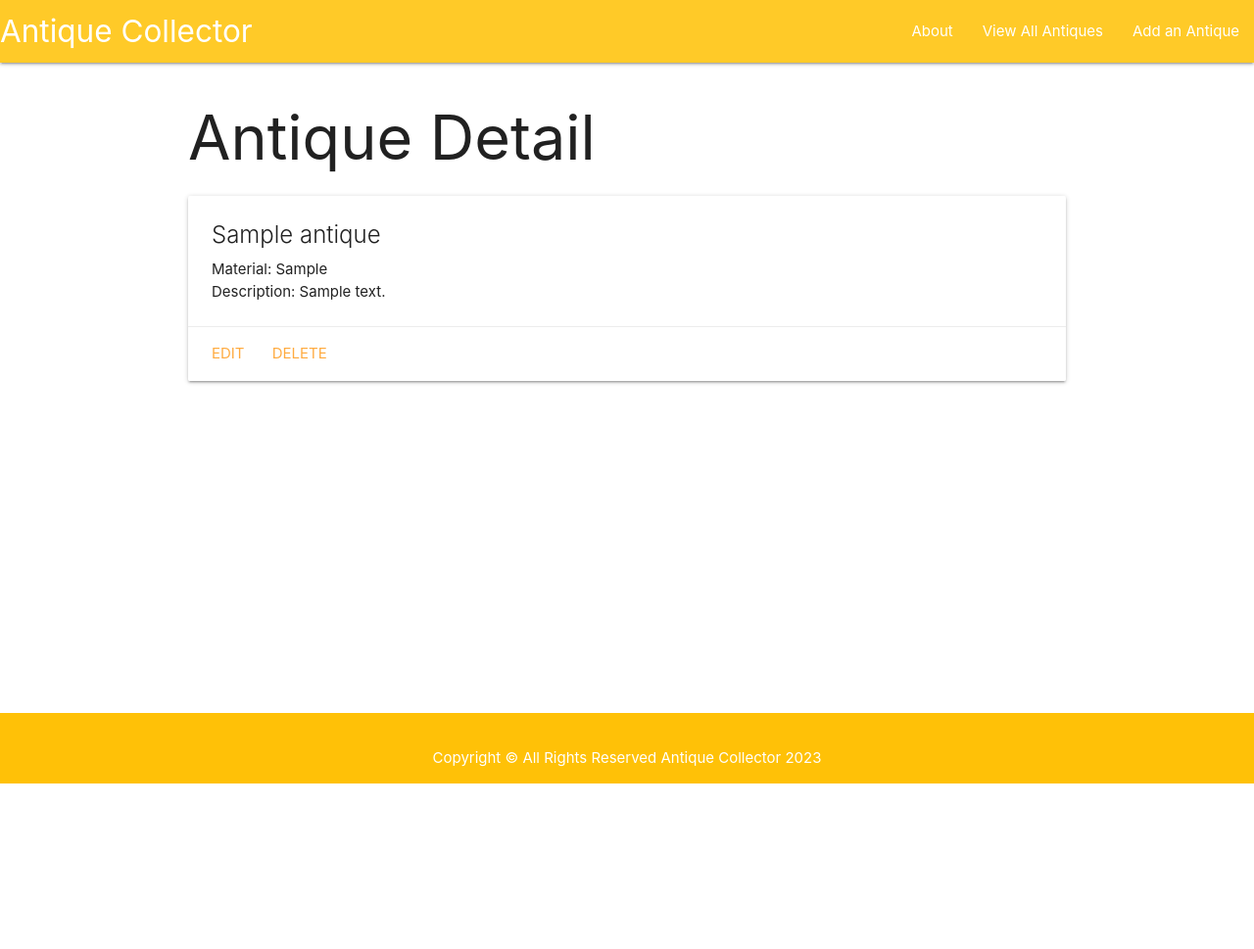
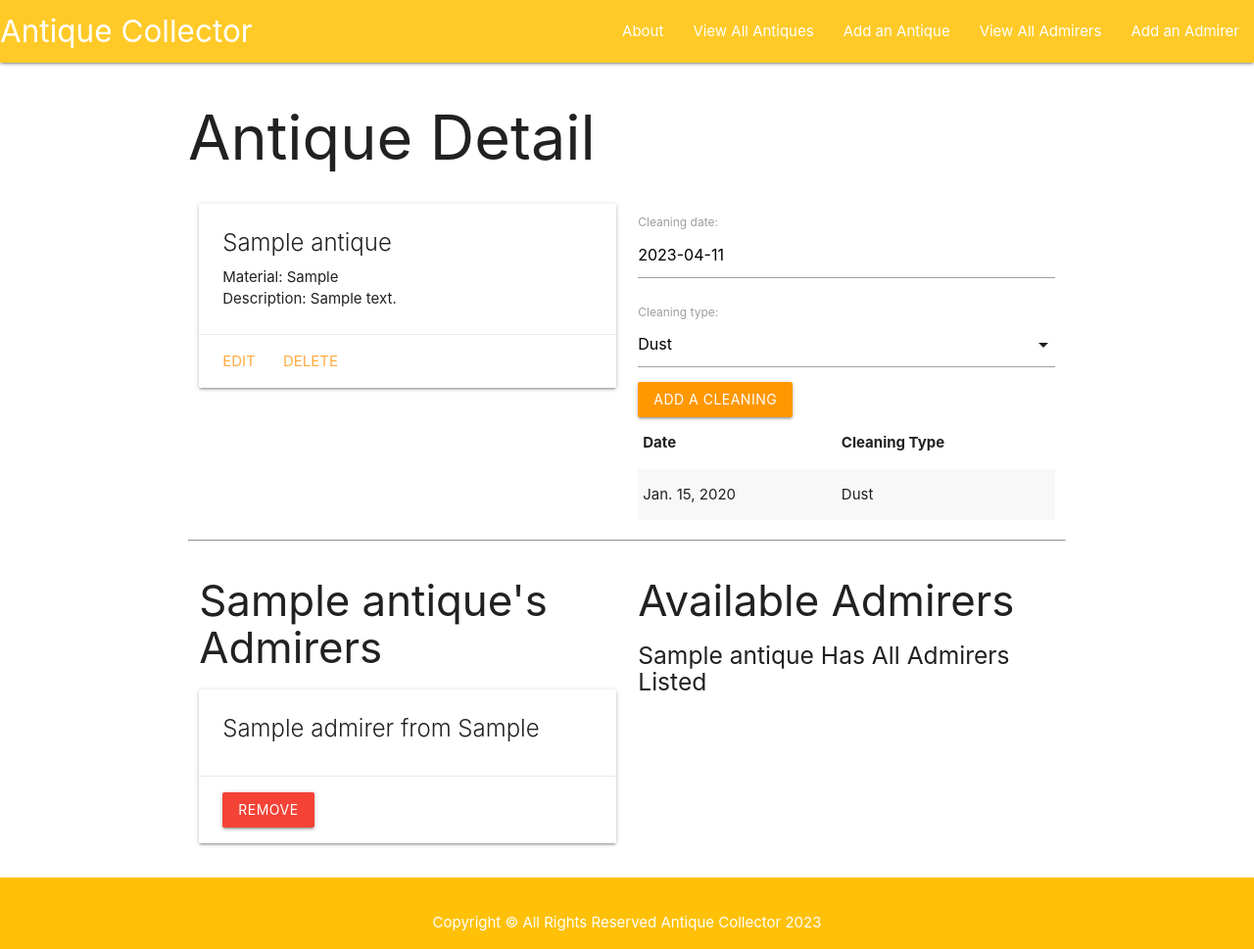
Before and after one commit to sjlelait/antiquecollector, a Django app: page /antiques/1/ in a window 1280 px wide. Shown: the whole page at 98% size. Before the commit the page ends 800 px from the top, so only its background shows below. Run offline with Django 4.2, Linux system fonts and the light colour scheme; tables that the repository leaves empty hold one stand-in row (values such as "Sample post").

Commit message:
wip: adds admirers & functionality

```diff
--- a/main_app/admin.py
+++ b/main_app/admin.py
@@ -1,6 +1,6 @@
 from django.contrib import admin
 
 # Register your models here.
-from .models import Antique
+from .models import Antique, Cleaning, Admirer
 
-admin.site.register(Antique)
+admin.site.register([Antique, Cleaning, Admirer])
--- /dev/null
+++ b/main_app/forms.py
@@ -0,0 +1,7 @@
+from django.forms import ModelForm
+from .models import Cleaning
+
+class CleaningForm(ModelForm):
+    class Meta:
+        model = Cleaning
+        fields = ('date', 'type')
--- a/main_app/models.py
+++ b/main_app/models.py
@@ -3,13 +3,39 @@ from django.urls import reverse
 
 # Create your models here.
 
-class Antique(models.Model):
-    name = models.CharField(max_length=100)
-    material = models.CharField(max_length=75, default='Unknown')
-    description = models.TextField(max_length=250, default='No description available.')
+class Admirer(models.Model):
+    name = models.CharField(max_length=50)
+    location = models.CharField(max_length=50)
 
     def __str__(self):
         return self.name
 
     def get_absolute_url(self):
+        return reverse('admirer_detail', kwargs={'pk': self.id})
+
+class Antique(models.Model):
+    name = models.CharField(max_length=100)
+    material = models.CharField(max_length=75, default='Unknown')
+    description = models.TextField(max_length=250, default='No description available.')
+    admirers = models.ManyToManyField(Admirer)
+    def __str__(self):
+        return self.name
+
+    def get_absolute_url(self):
         return reverse('antiques_detail', kwargs={'antique_id': self.id})
+
+class Cleaning(models.Model):
+    CLEAN = (
+        ('D', 'Dust'),
+        ('P', 'Polish'),
+        ('C', 'Cleaning'),
+    )
+    date = models.DateField('cleaning date')
+    type = models.CharField(max_length=1, choices=CLEAN, default=CLEAN[0][0], verbose_name='cleaning type')
+    antique = models.ForeignKey(Antique, on_delete=models.CASCADE)
+
+    def __str__(self):
+        return f"{self.get_type_display()} on {self.date}"
+
+    class Meta:
+        ordering = ['-date']
--- a/main_app/templates/antiques/detail.html
+++ b/main_app/templates/antiques/detail.html
@@ -6,6 +6,8 @@
 
 {% block content %}
 <h1>Antique Detail</h1>
+<div class="row">
+    <div class="col s6">
       <div class="card">
         <div class="card-content">
           <span class="card-title">{{ antique.name }}</span>
@@ -17,5 +19,85 @@
           <a href="{% url 'antique_delete' antique.id %}">Delete</a>
         </div>
       </div>
+    </div>
+    <div class="col s6">
+      <form action="{% url 'add_cleaning' antique.id %}" method="POST">
+        {% csrf_token %}
+        {{ cleaning_form.as_p }}
+        <input type="submit" class="btn orange" value="Add A CLeaning" />
+      </form>
+      <table class="striped">
+        <thead>
+          <tr>
+            <th>Date</th>
+            <th>Cleaning Type</th>
+          </tr>
+        </thead>
+        <tbody>
+          {% for cleaning in antique.cleaning_set.all %}
+          <tr>
+            <td>{{cleaning.date}}</td>
+            <td>{{cleaning.get_type_display}}</td>
+          </tr>
+          {% endfor %}
+        </tbody>
+      </table>
+    </div>
+  </div>
 
+<hr />
+<div class="row">
+  <div class="col s6">
+      <h3>{{ antique.name }}'s Admirers</h3>
+      {% if antique.admirers.count %}
+          {% for admirer in antique.admirers.all %}
+              <div class="card">
+                  <div class="card-content">
+                      <span class="card-title">{{admirer.name}} from {{admirer.location}}</span>
+                  </div>
+                  <div class="card-action">
+                      <form action="{% url 'unassoc_admirer' antique.id admirer.id %}" method="POST">
+                          {% csrf_token %}
+                          <input type="submit" value="Remove" class="btn red">
+                      </form>
+                  </div>
+              </div>
+          {% endfor%}
+      {% else %}
+      <h5>{{antique.name}} doesn't have any admirers yet</h5>
+      {% endif %}
+  </div>
+  <div class="col s6">
+      <h3>Available Admirers</h3>
+      {% if admirers.count %}
+          {% for admirer in admirers %}
+              <div class="card">
+                  <div class="card-content">
+                    <span class="card-title">{{admirer.name}} from {{admirer.location}}</span>
+                  </div>
+                  <div class="card-action">
+                      <form action="{% url 'assoc_admirer' antique.id admirer.id %}" method="POST">
+                          {% csrf_token %}
+                          <input type="submit" value="Add" class="btn orange">
+                      </form>
+                  </div>
+              </div>
+          {% endfor%}
+      {% else %}
+      <h5>{{antique.name}} Has All Admirers Listed</h5>
+      {% endif %}
+  </div>
+</div>
+<script>
+  const datePickerEl = document.getElementById('id_date');
+  const formSelectEl = document.getElementById('id_type');
+
+  M.Datepicker.init(datePickerEl, {
+      format: 'yyyy-mm-dd',
+      defaultDate: new Date(),
+      setDefaultDate: true,
+      autoClose: true
+  });
+  M.FormSelect.init(formSelectEl);
+</script>
 {% endblock %}
--- a/main_app/templates/base.html
+++ b/main_app/templates/base.html
@@ -33,6 +33,12 @@
                     <li>
                         <a href="{% url 'antique_create' %}">Add an Antique</a>
                     </li>
+                    <li>
+                        <a href="{% url 'admirer_list' %}">View All Admirers</a>
+                    </li>
+                    <li>
+                        <a href="{% url 'admirer_create' %}">Add an Admirer</a>
+                    </li>
                 </ul>
             </div>
         </nav>
--- a/main_app/urls.py
+++ b/main_app/urls.py
@@ -9,4 +9,12 @@ urlpatterns = [
     path('antiques/create/', views.AntiqueCreate.as_view(), name='antique_create'),
     path('antiques/<int:pk>/update/', views.AntiqueUpdate.as_view(), name='antique_update'),
     path('antiques/<int:pk>/delete/', views.AntiqueDelete.as_view(), name='antique_delete'),
+    path('antiques/<int:antique_id>/add_cleaning/', views.add_cleaning, name='add_cleaning'),
+    path('admirers/', views.AdmirerList.as_view(), name='admirer_list'),
+    path('admirers/<int:pk>/', views.AdmirerDetail.as_view(), name='admirer_detail'),
+    path('admirers/create/', views.AdmirerCreate.as_view(), name='admirer_create'),
+    path('admirers/<int:pk>/update/', views.AdmirerUpdate.as_view(), name='admirer_update'),
+    path('admirers/<int:pk>/delete/', views.AdmirerDelete.as_view(), name='admirer_delete'),
+    path('antiques/<int:antique_id>/assoc_admirer/<int:admirer_id>/', views.assoc_admirer, name='assoc_admirer'),
+    path('antiques/<int:antique_id>/unassoc_admirer/<int:admirer_id>/', views.unassoc_admirer, name='unassoc_admirer'),
 ]
--- a/main_app/views.py
+++ b/main_app/views.py
@@ -1,6 +1,8 @@
-from django.shortcuts import render
-from .models import Antique
+from django.shortcuts import render, redirect
+from django.views.generic import ListView, DetailView
 from django.views.generic.edit import CreateView, UpdateView, DeleteView
+from .models import Antique, Admirer
+from .forms import CleaningForm
 
 # Create your views here.
 def home(request):
@@ -15,7 +17,34 @@ def antiques_index(request):
 
 def antiques_detail(request, antique_id):
     antique = Antique.objects.get(id=antique_id)
-    return render(request, 'antiques/detail.html', {'antique': antique})
+    admirers_antique_doesnt_have = Admirer.objects.exclude(id__in = antique.admirers.all().values_list('id'))
+    cleaning_form = CleaningForm()
+    return render(request, 'antiques/detail.html', {
+        'antique': antique,
+        'cleaning_form': cleaning_form,
+        'admirers': admirers_antique_doesnt_have
+        })
+
+def add_cleaning(request, antique_id):
+    form = CleaningForm(request.POST)
+    if form.is_valid():
+        new_cleaning = form.save(commit=False)
+        new_cleaning.antique_id = antique_id
+        new_cleaning.save()
+    return redirect('antiques_detail', antique_id=antique_id)
+
+
+def assoc_admirer(request, antique_id, admirer_id):
+    antique = Antique.objects.get(id=antique_id)
+    antique.admirers.add(admirer_id)
+    return redirect('antiques_detail', antique_id=antique_id)
+
+def unassoc_admirer(request, antique_id, admirer_id):
+    antique = Antique.objects.get(id=antique_id)
+    antique.admirers.remove(admirer_id)
+    return redirect('antiques_detail', antique_id=antique_id)
+
+
 
 class AntiqueCreate(CreateView):
     model = Antique
@@ -31,3 +60,31 @@ class AntiqueDelete(DeleteView):
     model = Antique
     success_url = '/antiques/'
     template_name = 'antiques/antique_confirm_delete.html'
+
+
+
+
+class AdmirerList(ListView):
+    model = Admirer
+    fields = '__all__'
+    template_name = 'admirers/admirer_list.html'
+
+class AdmirerDetail(DetailView):
+    model = Admirer
+    fields = '__all__'
+    template_name = 'admirers/admirer_detail.html'
+
+class AdmirerCreate(CreateView):
+    model = Admirer
+    fields = '__all__'
+    template_name = 'admirers/admirer_form.html'
+
+class AdmirerUpdate(UpdateView):
+    model = Admirer
+    fields = '__all__'
+    template_name = 'admirers/admirer_form.html'
+
+class AdmirerDelete(DeleteView):
+    model = Admirer
+    success_url = '/admirers/'
+    template_name = 'admirers/admirer_confirm_delete.html'
```
Also changed, not shown: main_app/templates/admirers/admirer_confirm_delete.html (added, +16 -0 lines), main_app/templates/admirers/admirer_detail.html (added, +21 -0 lines), main_app/templates/admirers/admirer_form.html (added, +23 -0 lines), main_app/templates/admirers/admirer_list.html (added, +20 -0 lines), main_app/migrations/0004_cleaning.py (added), main_app/migrations/0005_alter_cleaning_date.py (added), main_app/migrations/0006_alter_cleaning_options.py (added), main_app/migrations/0007_admirers.py (added), main_app/migrations/0008_rename_admirers_admirer.py (added), main_app/migrations/0009_antique_admirers.py (added). Lines whose indentation alone changed are shown as unchanged.
